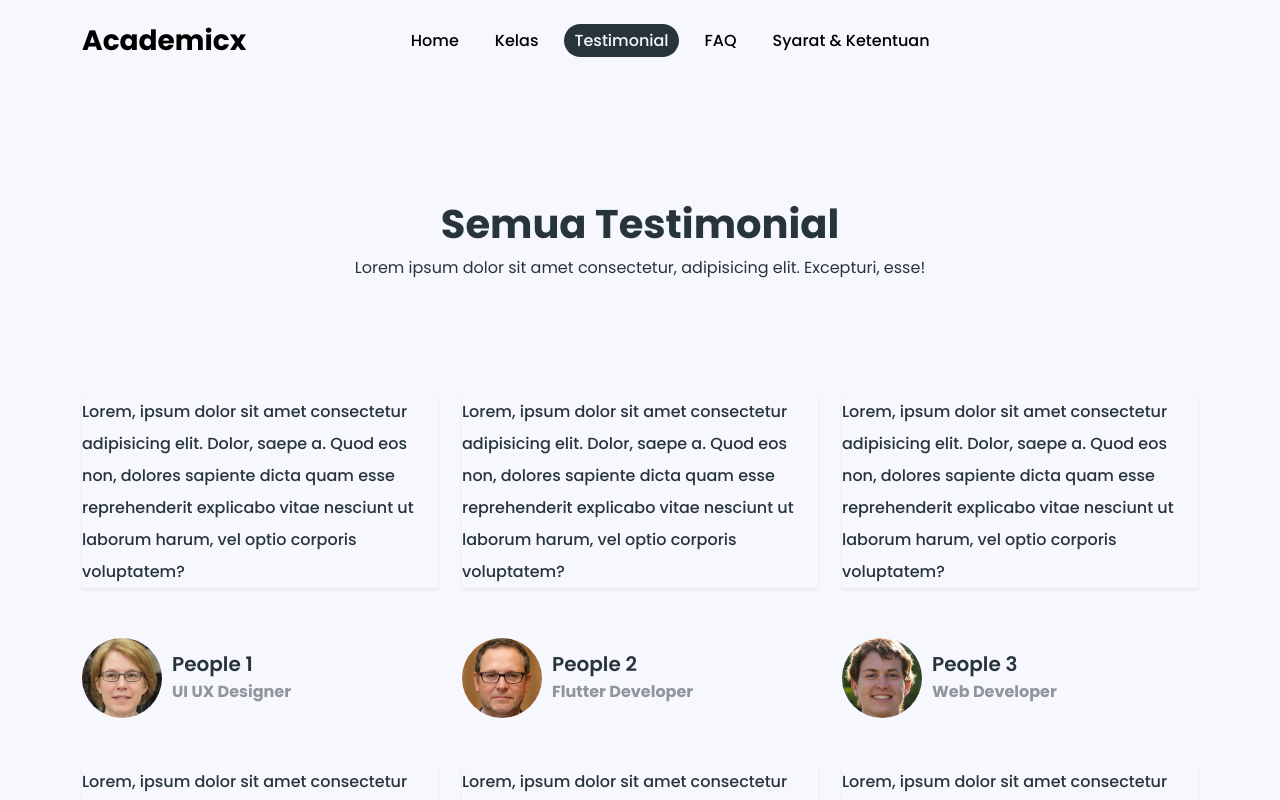
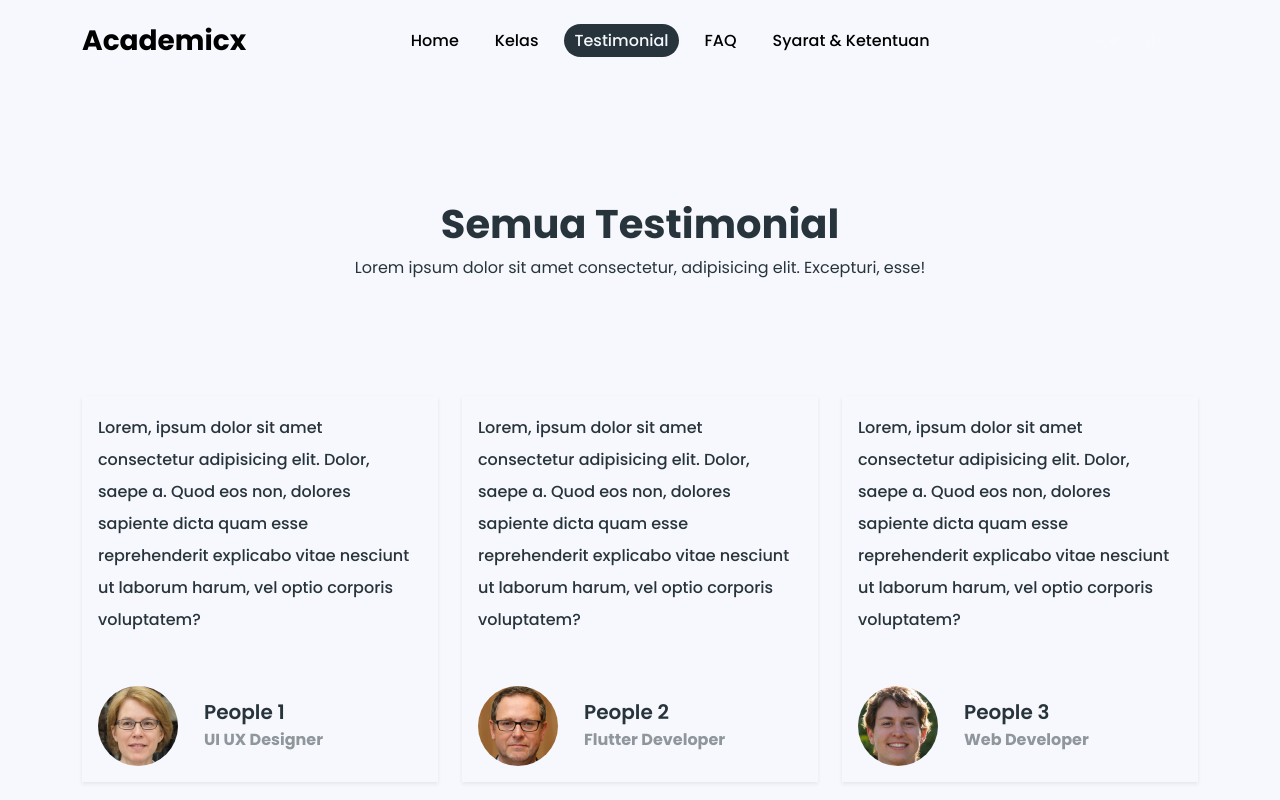
Before and after one commit to aryafrndk/Academicx, a React (Vite) app: page /testimonial in a window 1280 px wide. Shown: the top 800 px of the page. Built offline with nearby package versions, Linux system fonts and the light colour scheme.

Commit message:
Adjusment TestimonialPage

```diff
--- a/src/pages/TestimonialPage.jsx
+++ b/src/pages/TestimonialPage.jsx
@@ -18,20 +18,20 @@ const TestimonialPage = () => {
             </Col>
           </Row>
           <Row className="row-cols-lg-3 row-cols-1 animate__animated animate__fadeInUp animate__delay-1s">
-            {testimonial.map((data) => {
-              return (
-                <Col key={data.id} className=" mb-5">
-                  <p className="desc shadow-sm">{data.desc}</p>
-                  <div className="people">
-                    <img src={data.image} alt="" />
+            {testimonial.map((data) => (
+              <Col key={data.id} className="mb-5">
+                <div className="testimonial-card shadow-sm p-3">
+                  <p className="desc">{data.desc}</p>
+                  <div className="people d-flex align-items-center mt-3">
+                    <img src={data.image} alt={`${data.name}'s picture`} className="me-3 rounded-circle" />
                     <div>
                       <h5 className="mb-1">{data.name}</h5>
                       <p className="m-0 fw-bold">{data.skill}</p>
                     </div>
                   </div>
-                </Col>
-              );
-            })}
+                </div>
+              </Col>
+            ))}
           </Row>
         </Container>
       </div>
```
